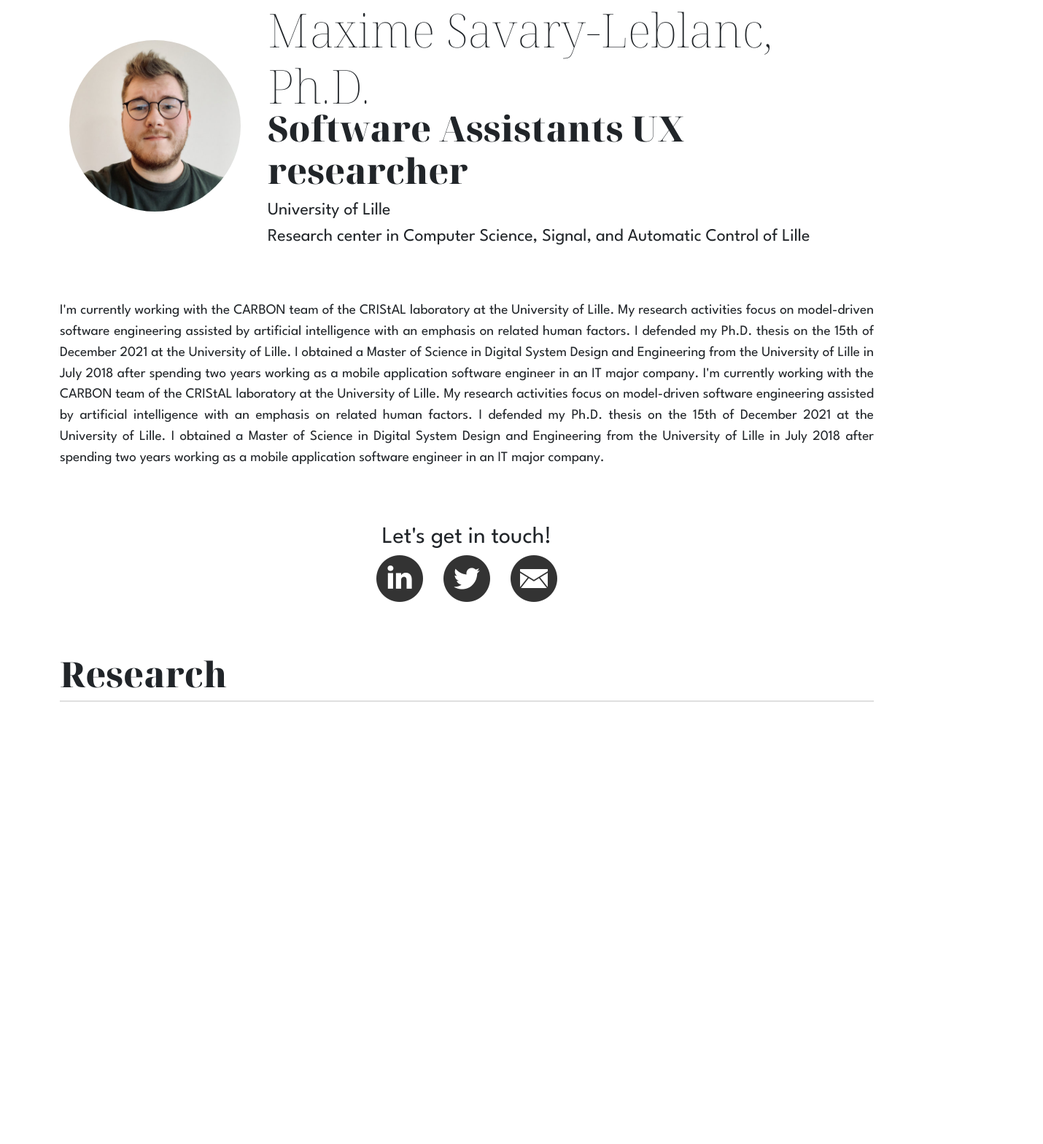
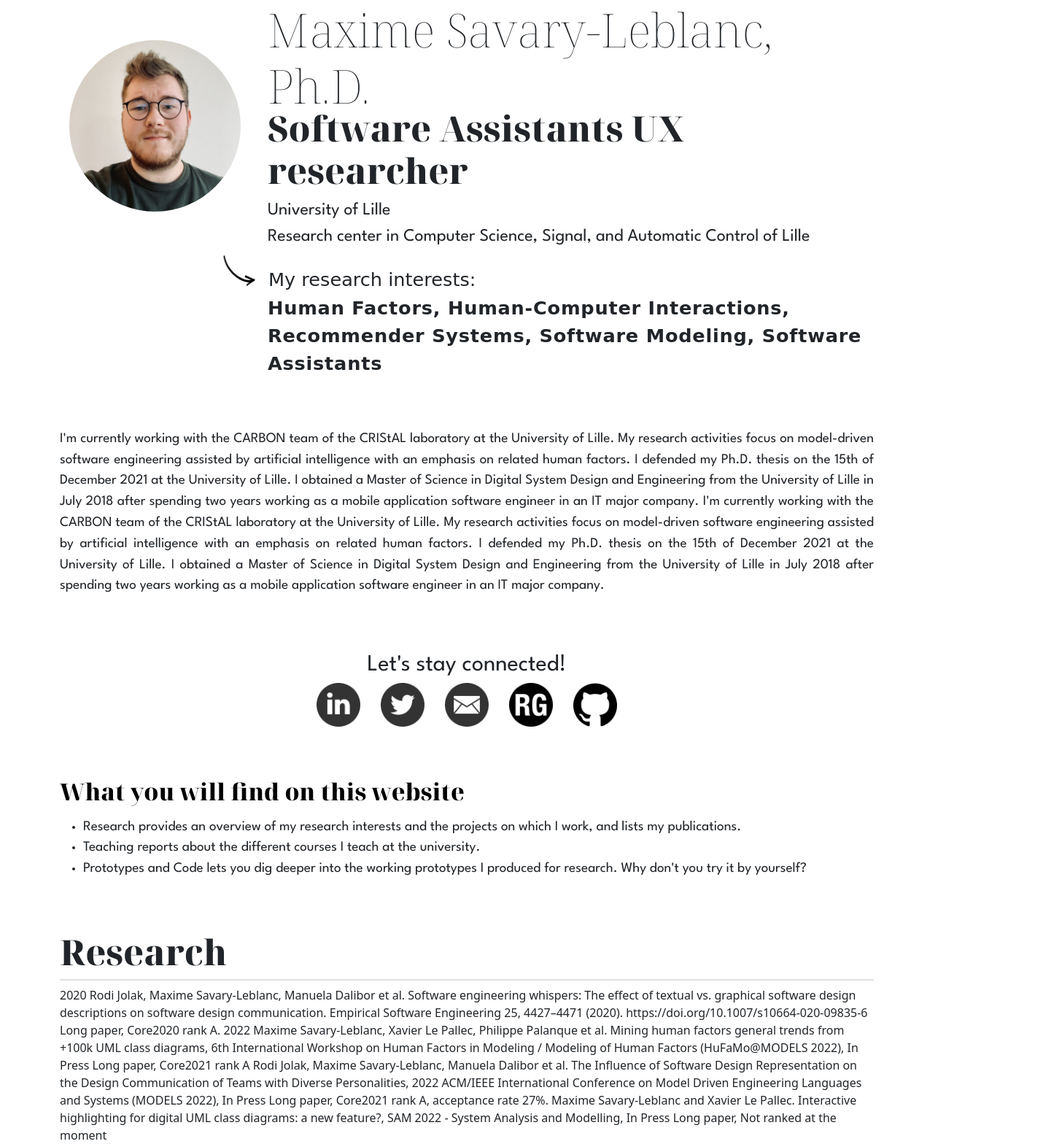
Before and after one commit to msavaryleblanc/msavaryleblanc.github.io, a plain HTML site: page index.html in a window 1280 px wide. Shown: the part 175-1743 px from the top of the page at 73% size, 1430 px wide, since content can reach past the window. Before the commit the page ends 1145 px from the top, so only its background shows below. Drawn offline with nearby package versions, Linux system fonts and the light colour scheme; a web font is replaced by a local one.

Commit message:
Update index

```diff
--- a/common.css
+++ b/common.css
@@ -48,3 +48,13 @@ h3{
     padding-bottom: 8px;
     border-bottom: 2px solid #dfdfdf;
 }
+
+h4{
+    font-size: 2rem;
+    font-weight: bolder;
+    font-family: 'Noto Serif Display', serif;
+    width: fit-content;
+    color: black;
+    margin: 0 0 15px 0;
+    padding: 0;
+}
--- a/index.css
+++ b/index.css
@@ -41,4 +41,44 @@
 
 #social > img{
     margin: 0 10px;
+    width: 60px;
+    height: 60px;
 }
+
+#name-container > .row > #research-interests-header
+{
+    font-family: 'Waiting for the Sunrise', cursive;
+    display: inline-block;
+    font-size: 1.6em;
+    margin-left: 220px;
+}
+
+#name-container > .row > #research-interests-header > p
+{
+    font-family: 'Waiting for the Sunrise', cursive;
+    display: block;
+    font-size: inherit;
+    margin: 0 0 0 65px;
+    max-width: 78%;
+    letter-spacing: 0.03em;
+    font-weight: bold;
+}
+
+#research-interests-header:before{
+    position: relative;
+    background-image: url(img/right-arrow.png);
+    background-size: 50px 50px;
+    display: inline-block;
+    width: 50px;
+    height: 50px;
+    content: "";
+    margin-right: 16px;
+    top: 5px;
+}
+
+#content-disclaimer{
+    font-family: 'League Spartan', serif;
+    font-size: 1.2rem;
+    text-align: justify;
+    margin-bottom: 70px;
+}
--- a/index.html
+++ b/index.html
@@ -12,8 +12,9 @@
     <link href="./index.css" rel="stylesheet">
     <link rel="preconnect" href="https://fonts.googleapis.com">
     <link rel="preconnect" href="https://fonts.gstatic.com" crossorigin>
-    <link href="https://fonts.googleapis.com/css2?family=League+Spartan:wght@100;300;400;700&family=Noto+Serif+Display:ital,wght@0,100;0,300;0,400;0,800;1,100;1,300;1,400&display=swap"
+    <link href="https://fonts.googleapis.com/css2?family=Waiting+for+the+Sunrise&family=League+Spartan:wght@100;300;400;700&family=Noto+Serif+Display:ital,wght@0,100;0,300;0,400;0,800;1,100;1,300;1,400&display=swap"
           rel="stylesheet">
+    <link href="https://fonts.googleapis.com/css2?family=Lusitana&display=swap" rel="stylesheet">
     <title>Hello, world!</title>
 </head>
 <body>
@@ -65,6 +66,9 @@
         <p>Research center in Computer Science, Signal, and Automatic Control of Lille</p>
     </div>
     </div>
+    <div class="row">
+        <div id="research-interests-header">My research interests: <p>Human Factors, Human-Computer Interactions, Recommender Systems, Software Modeling, Software Assistants</p></div>
+    </div>
 </div>
 
 <div id="about-me" class="container">
@@ -76,19 +80,47 @@
     My research activities focus on model-driven software engineering assisted by artificial intelligence with an emphasis on related human factors.
     I defended my Ph.D. thesis on the 15th of December 2021 at the University of Lille.
     I obtained a Master of Science in Digital System Design and Engineering from the University of Lille in July 2018 after spending two years working as a mobile application software engineer in an IT major company.
+</div>
 
+<div id="social" class="container">
+        Let's stay connected!<br>
+        <img src="img/icons/linkedin.png">
+        <img src="img/icons/twitter.png">
+        <img src="img/icons/email.png">
+        <img src="img/icons/social.png">
+        <img src="img/icons/github.png">
 </div>
 
 
-<div id="social" class="container">
-    Let's get in touch!<br>
-    <img src="img/icons/linkedin.png">
-    <img src="img/icons/twitter.png">
-    <img src="img/icons/email.png">
+<div class="container" id="content-disclaimer">
+    <h4>What you will find on this website</h4>
+    <ul>
+        <li><a>Research</a> provides an overview of my research interests and the projects on which I work, and lists my publications.</li>
+        <li><a>Teaching</a> reports about the different courses I teach at the university.</li>
+        <li><a>Prototypes and Code</a> lets you dig deeper into the working prototypes I produced for research. Why don't you try it by yourself?</li>
+    </ul>
 </div>
 
 <div id="research" class="container">
     <h3>Research</h3>
+    2020 Rodi Jolak, Maxime Savary-Leblanc, Manuela Dalibor et al. Software engineering whispers:
+    The effect of textual vs. graphical software design descriptions on software design
+    communication. Empirical Software Engineering 25, 4427–4471 (2020).
+    https://doi.org/10.1007/s10664-020-09835-6
+    Long paper, Core2020 rank A.
+    2022 Maxime Savary-Leblanc, Xavier Le Pallec, Philippe Palanque et al. Mining human factors
+    general trends from +100k UML class diagrams, 6th International Workshop on Human
+    Factors in Modeling / Modeling of Human Factors (HuFaMo@MODELS 2022), In Press
+    Long paper, Core2021 rank A
+    Rodi Jolak, Maxime Savary-Leblanc, Manuela Dalibor et al. The Influence of Software
+    Design Representation on the Design Communication of Teams with Diverse Personalities,
+    2022 ACM/IEEE International Conference on Model Driven Engineering Languages and
+    Systems (MODELS 2022), In Press
+    Long paper, Core2021 rank A, acceptance rate 27%.
+    Maxime Savary-Leblanc and Xavier Le Pallec. Interactive highlighting for digital UML
+    class diagrams: a new feature?, SAM 2022 - System Analysis and Modelling, In Press
+    Long paper, Not ranked at the moment
+
 </div>
 
 
```
Also changed, not shown: img/icons/github.png (added), img/icons/social.png (added), img/right-arrow.png (added).
